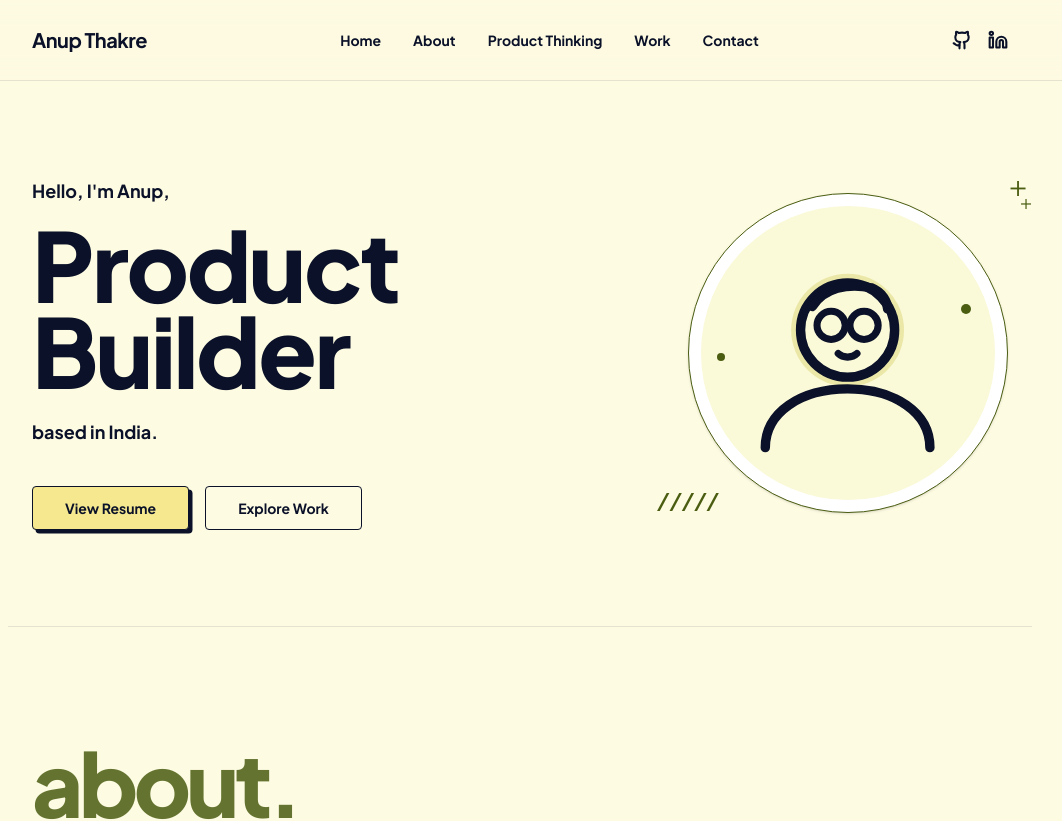
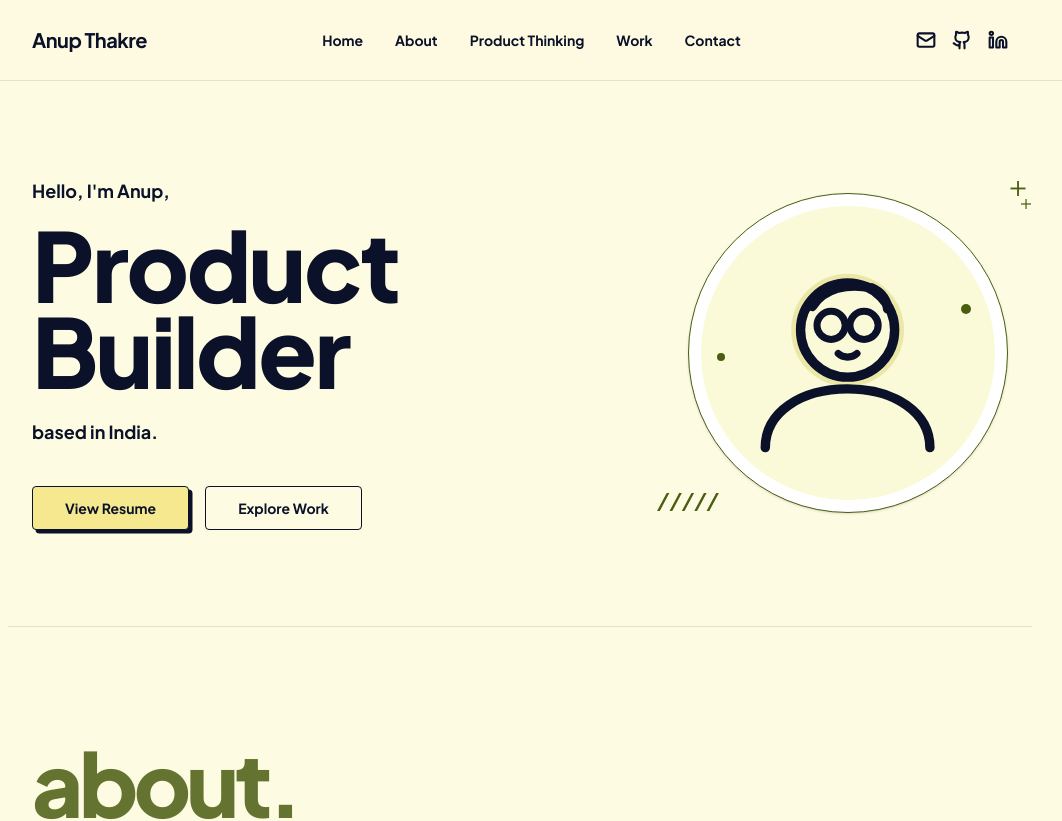
Before and after one commit to anup015/product-portfolio, a Next.js app: page / in a window 1280 px wide. Shown: the top 821 px of the page, without its empty margins (120-1182 px from the left). Built offline with nearby package versions, Linux system fonts and the light colour scheme.

Commit message:
feat: add gmail link to top navbar

```diff
--- a/app/page.tsx
+++ b/app/page.tsx
@@ -45,6 +45,16 @@ export default function Home() {
           {/* Desktop Socials */}
           <div className="hidden md:flex items-center gap-4">
             <a
+              href="mailto:anupthakre.works@gmail.com"
+              className="text-[#0A1128] hover:opacity-75"
+              aria-label="Email"
+            >
+              <svg className="h-5 w-5" viewBox="0 0 24 24" fill="none" stroke="currentColor" strokeWidth="2.5" strokeLinecap="round" strokeLinejoin="round">
+                <rect width="20" height="16" x="2" y="4" rx="2" />
+                <path d="m22 7-8.97 5.7a1.94 1.94 0 0 1-2.06 0L2 7" />
+              </svg>
+            </a>
+            <a
               href="https://github.com/anup015"
               target="_blank"
               rel="noopener noreferrer"
@@ -91,6 +101,7 @@ export default function Home() {
             <div className="flex gap-4 pt-2 border-t border-gray-200">
               <a href="https://github.com/anup015" target="_blank" rel="noopener noreferrer" className="text-[#0A1128] text-xs font-bold">GitHub</a>
               <a href="https://linkedin.com/in/anup-thakre/" target="_blank" rel="noopener noreferrer" className="text-[#0A1128] text-xs font-bold">LinkedIn</a>
+              <a href="mailto:anupthakre.works@gmail.com" className="text-[#0A1128] text-xs font-bold">Email</a>
             </div>
           </div>
         )}
```
